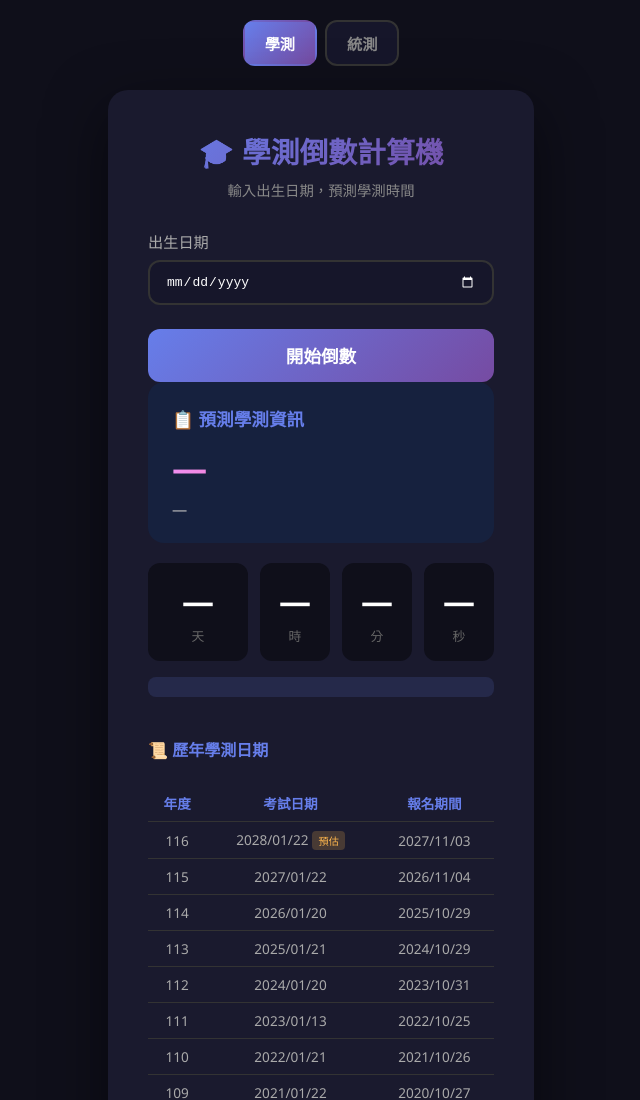
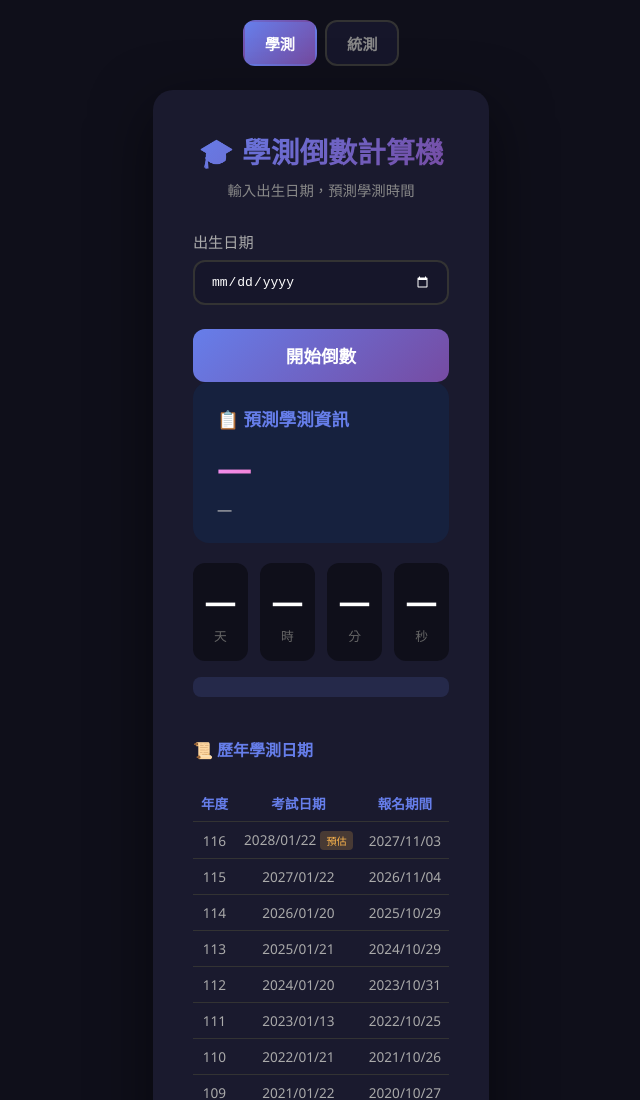
Before and after one commit to wayne861123/exam-countdown, a plain HTML site: page index.html in a window 1280 px wide. Shown: the top 1100 px of the page, without its empty margins (319-959 px from the left). Drawn offline with Linux system fonts and the light colour scheme.

Commit message:
fix: 統一倒數格子寬度，4欄等寬分布

```diff
--- a/index.html
+++ b/index.html
@@ -155,23 +155,20 @@
 
     .countdown-section {
       display: grid;
-      grid-template-columns: 100px repeat(3, 70px);
+      grid-template-columns: repeat(4, 1fr);
       gap: 12px;
       margin-top: 20px;
       justify-content: center;
     }
 
+
     .countdown-item {
       background: #0f0f1a;
       border-radius: 12px;
       padding: 16px 8px;
-      min-width: 70px;
+      min-width: 0;
       white-space: nowrap;
       text-align: center;
-    }
-
-    .countdown-item:first-child {
-      min-width: 100px;
     }
 
     .countdown-value {
```
